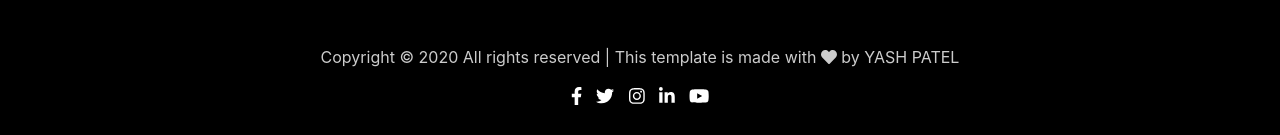
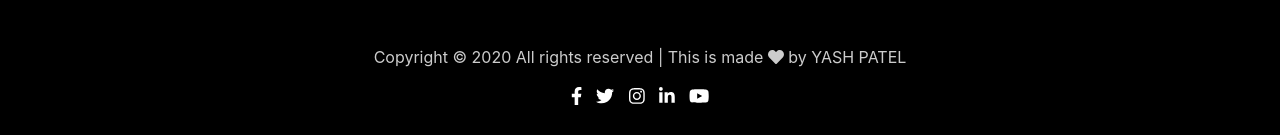
Before and after one commit to yashpatel14/tour.github.io, a plain HTML site: page index.html in a window 1280 px wide. Shown: the part 6363-6498 px from the top of the page. Drawn offline with nearby package versions, Linux system fonts and the light colour scheme.

Commit message:
Update index.html

```diff
--- a/index.html
+++ b/index.html
@@ -416,7 +416,7 @@
                 Copyright &copy;
 				 <script>
                   document.write(new Date().getFullYear());
-                </script> All rights reserved | This template is made with <i class="fa fa-heart"
+                </script> All rights reserved | This is made <i class="fa fa-heart"
                   aria-hidden="true"></i> by YASH PATEL
                 <!-- Link back to Colorlib can't be removed. Template is licensed under CC BY 3.0. --></p>
 
```
